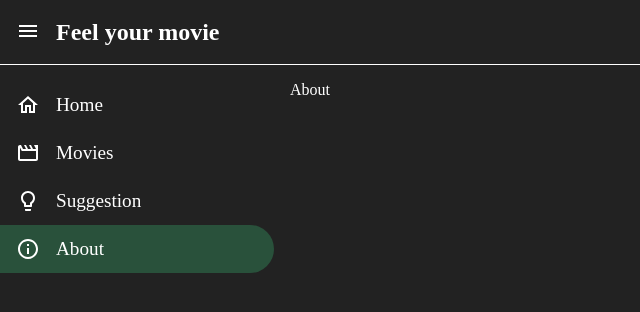
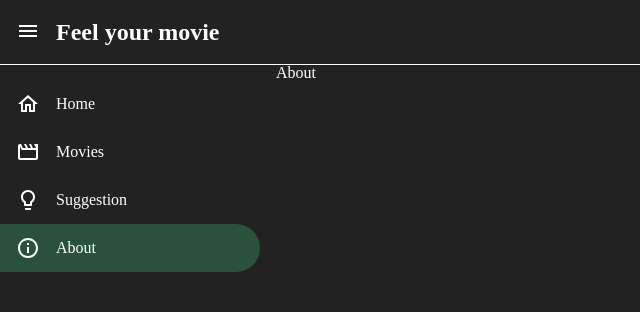
Before and after one commit to mbellagamba/feel-your-movie, a React app: page /about in a window 1280 px wide. Shown: the top 312 px of the page, without its empty margins (0-640 px from the left). Built offline with nearby package versions, Linux system fonts and the light colour scheme; a web font is replaced by a local one.

Commit message:
Fix toolbar behavior on small devices

```diff
--- a/package.json
+++ b/package.json
@@ -12,7 +12,7 @@
   "scripts": {
     "build": "webpack --config webpack.prod.js",
     "start": "webpack-dev-server --open --config webpack.dev.js",
-    "publish": "webpack --config webpack.prod.js; npx surge ./dist feel-your-movie.sh",
+    "surge": "webpack --config webpack.prod.js; npx surge ./dist feel-your-movie.sh",
     "lint": "eslint *.js",
     "test": "jest --watch"
   },
--- a/src/components/DrawerLayout/index.js
+++ b/src/components/DrawerLayout/index.js
@@ -2,9 +2,19 @@ import React, { useState } from 'react';
 import styled from 'styled-components';
 import PropTypes from 'prop-types';
 import { useLocation, Link } from 'react-router-dom';
-import { TEXT_PRIMARY, ACCENT } from '../../resources/colors';
 import { useWindowDimensions } from '../../hooks';
-import { MARGIN_MEDIUM, TEXT_MEDIUM, SCREEN_WIDTH_PHONE } from '../../resources/dimensions';
+import {
+  TEXT_PRIMARY,
+  ACCENT,
+  BACKGROUND,
+} from '../../resources/colors';
+import {
+  MARGIN_MEDIUM,
+  TEXT_MEDIUM,
+  TOOLBAR_HEIGHT,
+  SCREEN_WIDTH_PHONE,
+  TEXT_SMALL,
+} from '../../resources/dimensions';
 import menu from '../../../images/menu.svg';
 import home from '../../../images/home.svg';
 import movie from '../../../images/movie.svg';
@@ -35,19 +45,21 @@ const menuItems = [
 ];
 
 const Container = styled.div`
-  display: flex;
-  flex-direction: column;
-  height: 100%;
   color: ${TEXT_PRIMARY};
 `;
 
 const Toolbar = styled.header`
-  height: 4rem;
+  position: fixed;
+  top: 0;
+  left: 0;
+  right: 0;
+  z-index: 1;
+  height: ${TOOLBAR_HEIGHT};
   border-bottom: 1px solid white;
   display: flex;
-  flex: 0 0 auto;
   flex-flow: row nowrap;
   align-items: center;
+  background-color: ${BACKGROUND};
   padding-left: ${MARGIN_MEDIUM};
   padding-right: ${MARGIN_MEDIUM};
 `;
@@ -58,24 +70,28 @@ const Body = styled.div`
   flex: 1 1 auto;
   position: relative;
   overflow-y: auto;
-  margin-top: ${MARGIN_MEDIUM};
+  margin-top: ${TOOLBAR_HEIGHT};
 `;
 
 const Sidebar = styled.div`
   display: flex;
   font-size: ${TEXT_MEDIUM};
-  width: ${(props) => (props.visible ? '360px' : '0')};
+  margin-top: ${MARGIN_MEDIUM};
+  width: ${(props) => (props.visible ? '260px' : '0')};
   overlow-x: hidden;
   flex-direction: column;
-  transition: width .25s ease-in-out;
+  transition: width .25s ease-out;
+  @media (max-width: ${SCREEN_WIDTH_PHONE}) {
+    width: ${(props) => (props.visible ? '80%' : '0')}
+  }
 `;
 
 const Main = styled.div`
-  width: 100%;
+  flex: 1;
   margin-left: ${MARGIN_MEDIUM};
   margin-right: ${MARGIN_MEDIUM};
   @media (max-width: ${SCREEN_WIDTH_PHONE}) {
-    ${(props) => (props.menuOpen ? 'display: none' : '')}
+    display: ${(props) => (props.menuOpen ? 'none' : 'block')}
   }
 `;
 
@@ -91,6 +107,7 @@ const MenuItem = styled.div`
   display: flex;
   flex-direction: row;
   line-height: 3rem;
+  font-size: ${TEXT_SMALL}
   border-top-right-radius: 1.5rem;
   border-bottom-right-radius: 1.5rem;
   overflow: hidden;
--- a/src/index.css
+++ b/src/index.css
@@ -3,17 +3,11 @@
 html, body {
   font-family: 'Muli';
   margin: 0;
-  height: 100%;
   background-color: #222222;
 }
 
 .body {
   overflow: hidden;
-}
-
-#app {
-  width: 100%;
-  height: 100%;
 }
 
 button {
--- a/src/resources/dimensions.js
+++ b/src/resources/dimensions.js
@@ -6,4 +6,5 @@ export const TEXT_EXTRA_SMALL = '0.8rem';
 export const TEXT_SMALL = '1rem';
 export const TEXT_MEDIUM = '1.2rem';
 export const TEXT_LARGE = '1.4rem';
-export const SCREEN_WIDTH_PHONE = '400px';
+export const TOOLBAR_HEIGHT = '4rem';
+export const SCREEN_WIDTH_PHONE = '425px';
```
Also changed, not shown: 1 other file (tests, documents, lock files or other folders).
